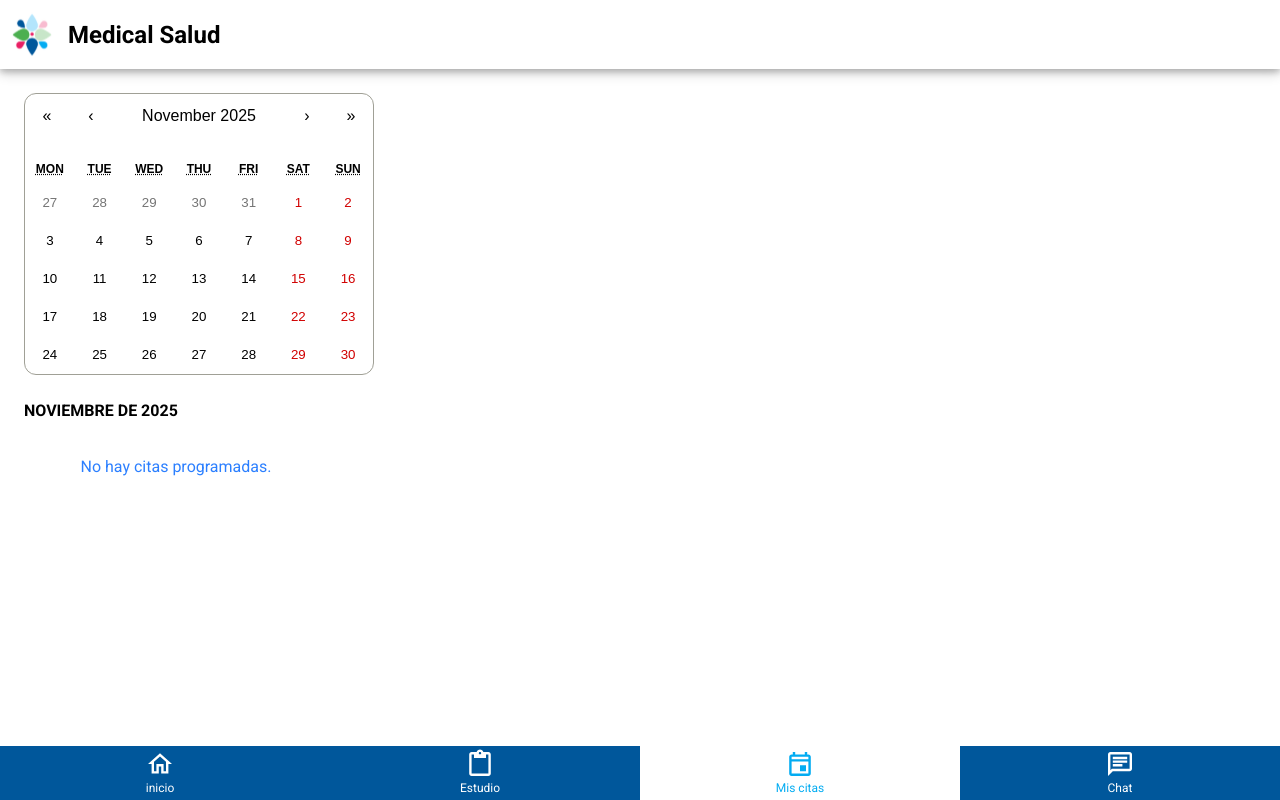
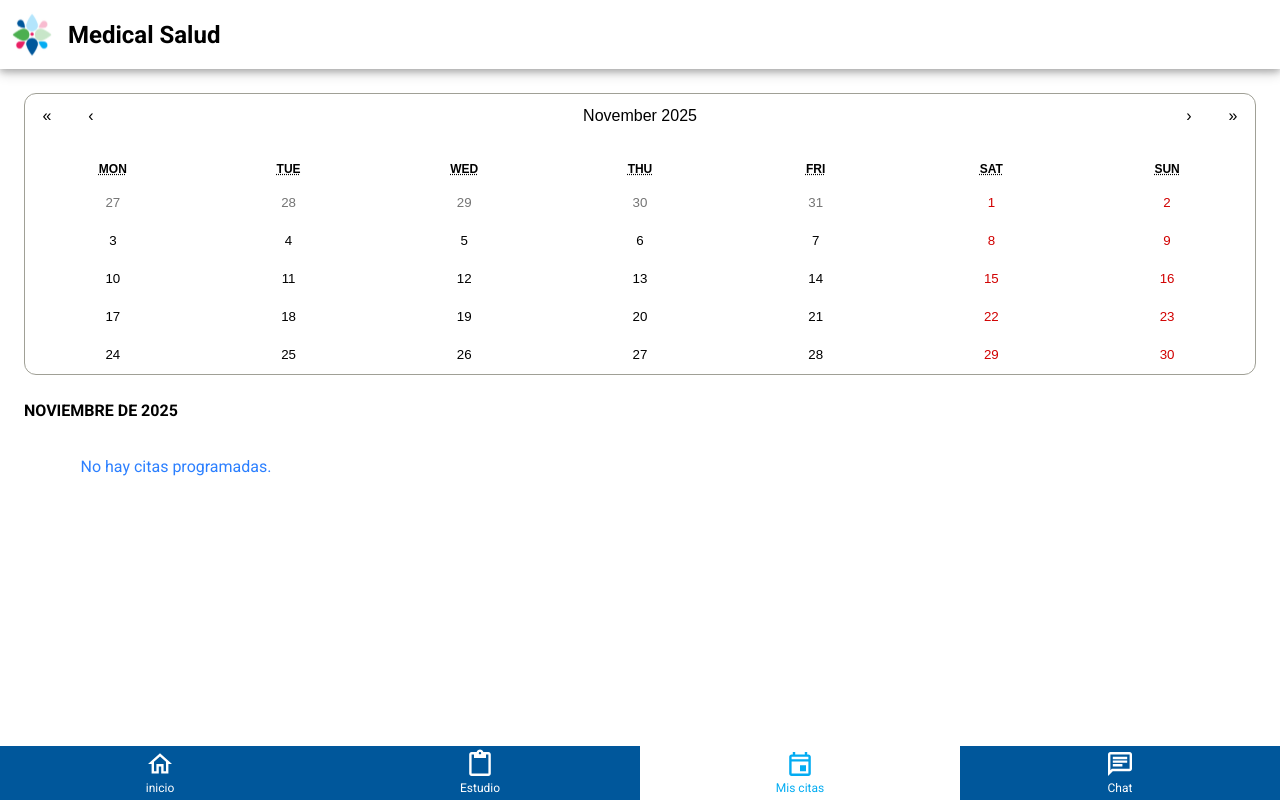
Before and after one commit to TheNesdark/Simulacion-Laboral-noCountry, a Next.js app in the folder frontend/client/: page /Calendario in a window 1280 px wide. Built offline with nearby package versions, Linux system fonts and the light colour scheme.

Commit message:
refactor(calendario): ajustar estilos de calendario y eliminar clase innecesaria en Login

```diff
--- a/frontend/client/src/styles/pages/Calendario.css
+++ b/frontend/client/src/styles/pages/Calendario.css
@@ -6,10 +6,16 @@ main {
     gap: 24px;
 }
 
-.calendar {
-    border: 1px solid #00579b;
+.react-calendar {
+    width: 100% !important;
+    font-family: Arial, Helvetica, sans-serif;
+    line-height: 1.125em;
+    background: rgb(255, 255, 255);
+    border-width: 1px;
+    border-style: solid;
+    border-color: rgb(160, 160, 150);
+    border-image: initial;
     border-radius: 12px;
-    margin: auto 0;
 }
 
 .react-calendar__tile--now {
--- a/frontend/client/src/styles/pages/Login.css
+++ b/frontend/client/src/styles/pages/Login.css
@@ -239,10 +239,6 @@ button[type="submit"] {
         z-index: 1;
     }
 
-    /* Quitar el boton en pc */
-    .button-back {
-        display: none;
-    }
 
     /* Seccion de Login y registro */
     .login {
```
